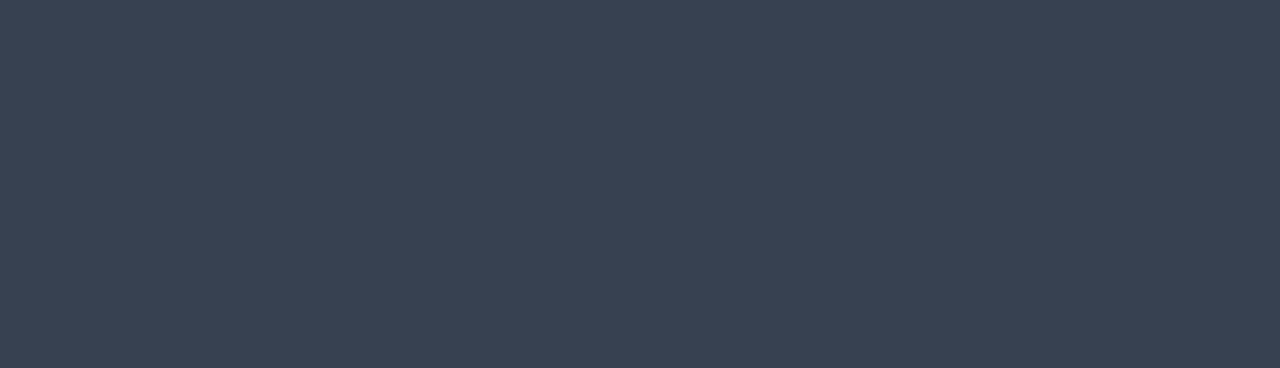
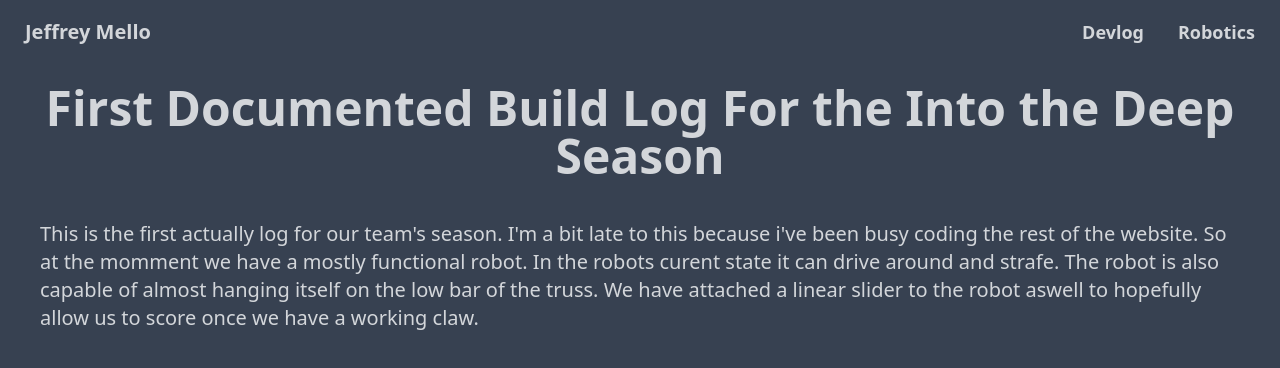
Before and after one commit to melloCoding/mellocoding.github.com, a Nuxt app: page /robotic/weekone in a window 1280 px wide. Before the commit this address had no page. Shown: the top 368 px of the page. Built offline with nearby package versions, Linux system fonts and the light colour scheme.

Commit message:
edited various things will not elaborate

```diff
--- a/pages/index.vue
+++ b/pages/index.vue
@@ -52,6 +52,13 @@
     This provides the location for the route for when the user clicks on the card
     ----------------------------------------------------------------------------------->
       <ProjectCard
+        title="First Website Documented Build Log"
+        description="First actually documented week of our robot for FTC team 13233 The Cyber Knights"
+        imageSrc="/imgs/robotics/roboticsWeek1.png"
+        imgAltText="basic image with the text 13233 cyber knights week 1 log"
+        routeLocation="robotic/weekone"
+      />
+      <ProjectCard
         title="Clothes Conundrum Version v0.0.1"
         description="This is the Dev Log for my game Clothes Conundrum"
         imageSrc="/imgs/clothesconundrumbg.png"
--- /dev/null
+++ b/pages/robotic/weekone.vue
@@ -0,0 +1,17 @@
+<template>
+  <AppHeader />
+  <div>
+    <h1 class="text-5xl font-bold text-center mb-10">
+      First Documented Build Log For the Into the Deep Season
+    </h1>
+    <p class="px-10 text-xl">
+      This is the first actually log for our team's season. I'm a bit late to
+      this because i've been busy coding the rest of the website. So at the
+      momment we have a mostly functional robot. In the robots curent state it
+      can drive around and strafe. The robot is also capable of almost hanging
+      itself on the low bar of the truss. We have attached a linear slider to
+      the robot aswell to hopefully allow us to score once we have a working
+      claw.
+    </p>
+  </div>
+</template>
--- a/pages/robotics.vue
+++ b/pages/robotics.vue
@@ -31,7 +31,7 @@
           description="First actually documented week of our robot for FTC team 13233 The Cyber Knights"
           imageSrc="/imgs/robotics/roboticsWeek1.png"
           imgAltText="basic image with the text 13233 cyber knights week 1 log"
-          routeLocation="robotics/weekone"
+          routeLocation="robotic/weekone"
         />
       </div>
     </div>
--- a/pages/robotics/weekone.vue
+++ /dev/null
@@ -1,6 +0,0 @@
-<template>
-  <AppHeader />
-  <div>
-    <h1 class="text-5xl font-bold text-center">hello r u there</h1>
-  </div>
-</template>
```
